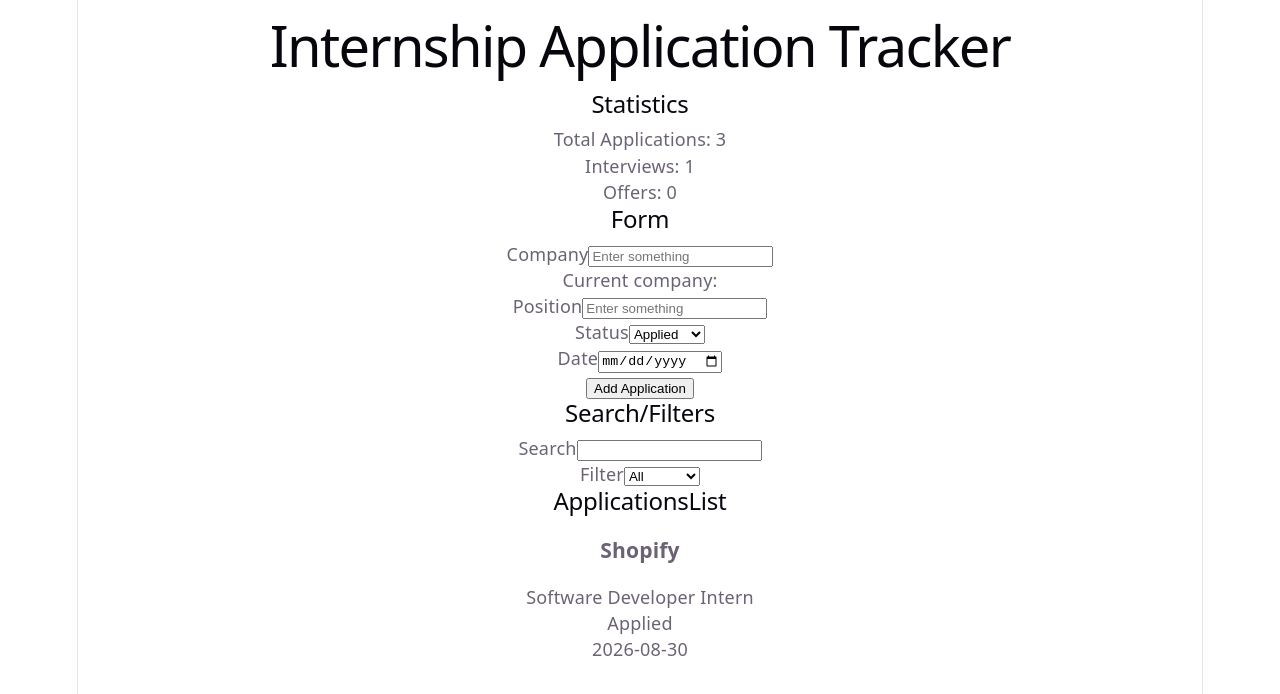
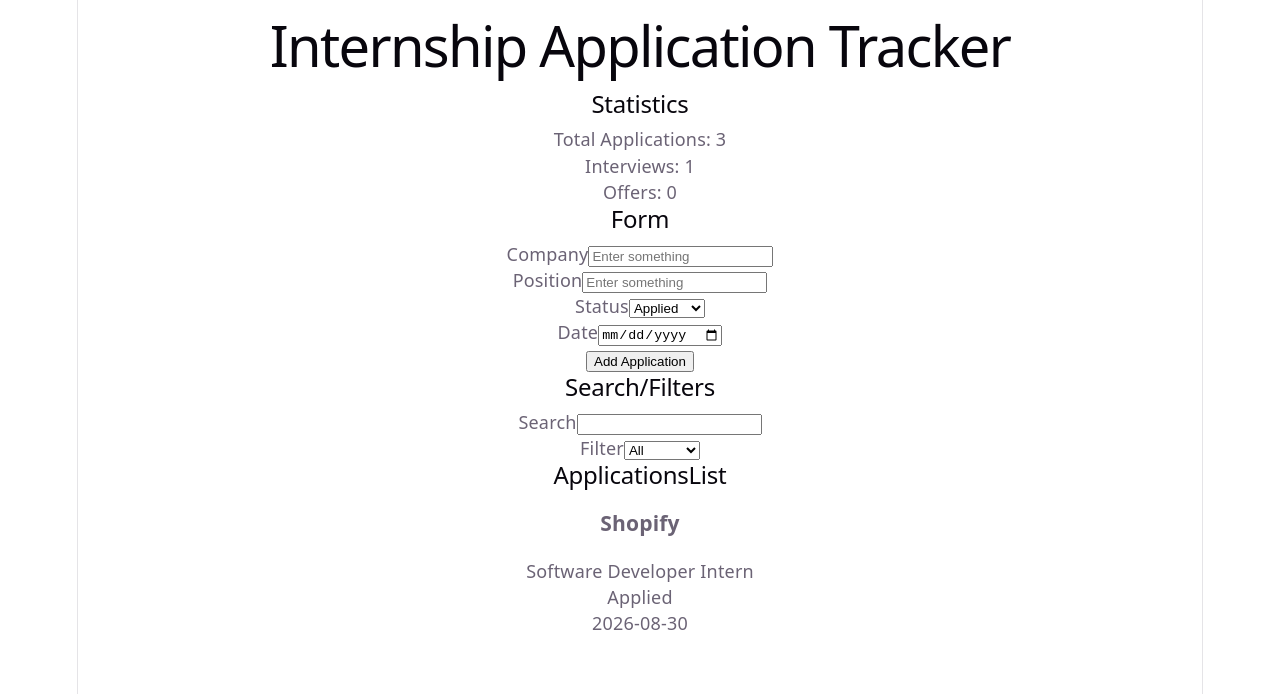
Before and after one commit to NotMrCrane/Internship-Application-Tracker, a React (Vite) app: page / in a window 1280 px wide. Shown: the top 694 px of the page. Built offline with nearby package versions, Linux system fonts and the light colour scheme.

Commit message:
Enhance ApplicationForm to handle submission and manage application state

```diff
--- a/src/App.jsx
+++ b/src/App.jsx
@@ -13,10 +13,28 @@ function Statistics(){
   )
 }
 
-function ApplicationForm(){
+function ApplicationForm({ addApplication }) {
   const [company,setCompany] = useState("")
+  const [position, setPosition] = useState("")
+  const [status, setStatus] = useState("Applied")
+  const [date, setDate] = useState("")
+
+  function handleSubmit(event) {
+  event.preventDefault()
+
+  const newApplication = {
+    id: Date.now(),
+    company: company,
+    position: position,
+    status: status,
+    date: date
+  }
+
+  addApplication(newApplication)
+}
+
   return(
-    <div>
+    <form onSubmit={handleSubmit}>
       <h2>Form</h2>
 
       <div>
@@ -27,7 +45,6 @@ function ApplicationForm(){
           value = {company}
           onChange={(event) => setCompany(event.target.value)}
         />
-        <p>Current company: {company}</p>
       </div>
 
       <div>
@@ -35,28 +52,36 @@ function ApplicationForm(){
         <input id="position"
           type="text"
           placeholder="Enter something"
+          value = {position}
+          onChange={(event) => setPosition(event.target.value)}
         />
       </div>
 
       <div>
         <label htmlFor= "status">Status</label>
-        <select id="status">
+        <select id="status"
+          value = {status}
+          onChange={(event) => setStatus(event.target.value)}>
           <option>Applied</option>
           <option>Interview</option>
           <option>Offer</option>
           <option>Rejected</option>
+
         </select>
       </div>
 
       <div>
         <label htmlFor="date">Date</label>
-        <input id="date" type="date" />
+        <input id="date" type="date"
+        value = {date}
+        onChange={(event) => setDate(event.target.value)}/>
+
       </div>
 
       <div>
-        <button>Add Application</button>
+        <button type="submit">Add Application</button>
       </div>
-    </div>
+    </form>
   )
 }
 
@@ -70,6 +95,14 @@ function App(){
     date: "2026-08-30"
   }
 ])
+
+function addApplication(newApplication) {
+    setApplications((previousApplications) => [
+      ...previousApplications,
+      newApplication
+    ])
+  }
+
   return (
     <div>
 
@@ -77,7 +110,7 @@ function App(){
 
       <Statistics />
 
-      <ApplicationForm />
+      <ApplicationForm addApplication={addApplication} />
 
       <h2>Search/Filters</h2>
 
```
